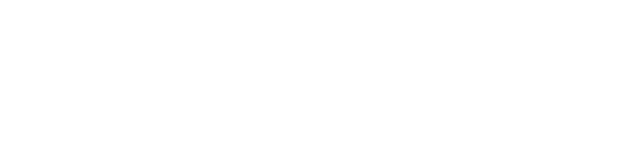
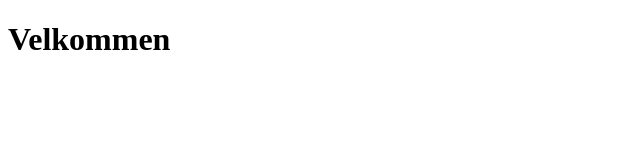
Before and after one commit to tmmbk/git2024, a plain HTML site: page site2.html in a window 1280 px wide. Shown: the whole page, without its empty margins (0-640 px from the left). Drawn offline with Linux system fonts and the light colour scheme.

Commit message:
add h1 to site2.html

```diff
--- a/site2.html
+++ b/site2.html
@@ -5,5 +5,7 @@
     <meta name="viewport" content="width=device-width, initial-scale=1.0" />
     <title>Document</title>
   </head>
-  <body></body>
+  <body>
+    <h1>Velkommen</h1>
+  </body>
 </html>
```
